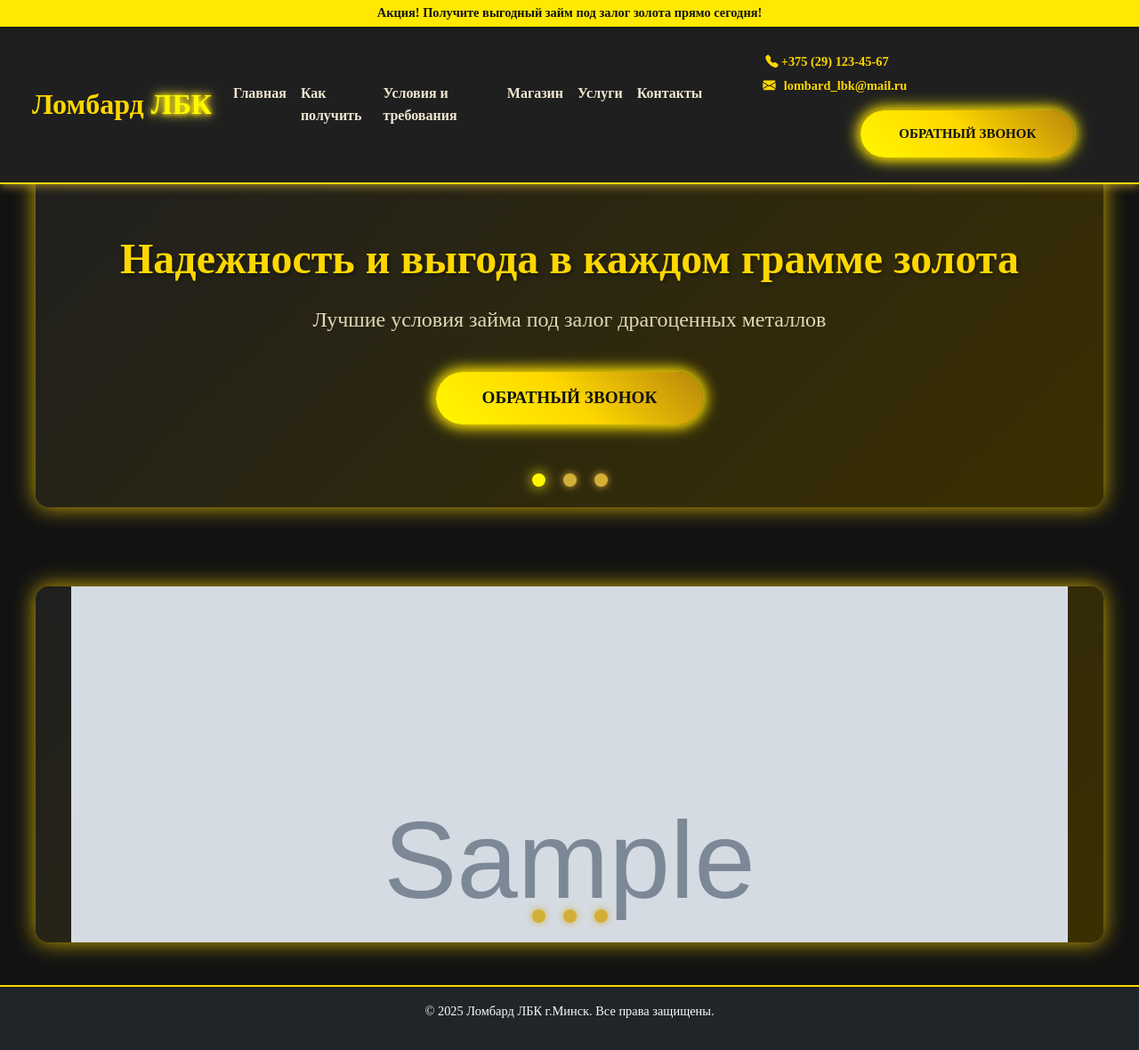
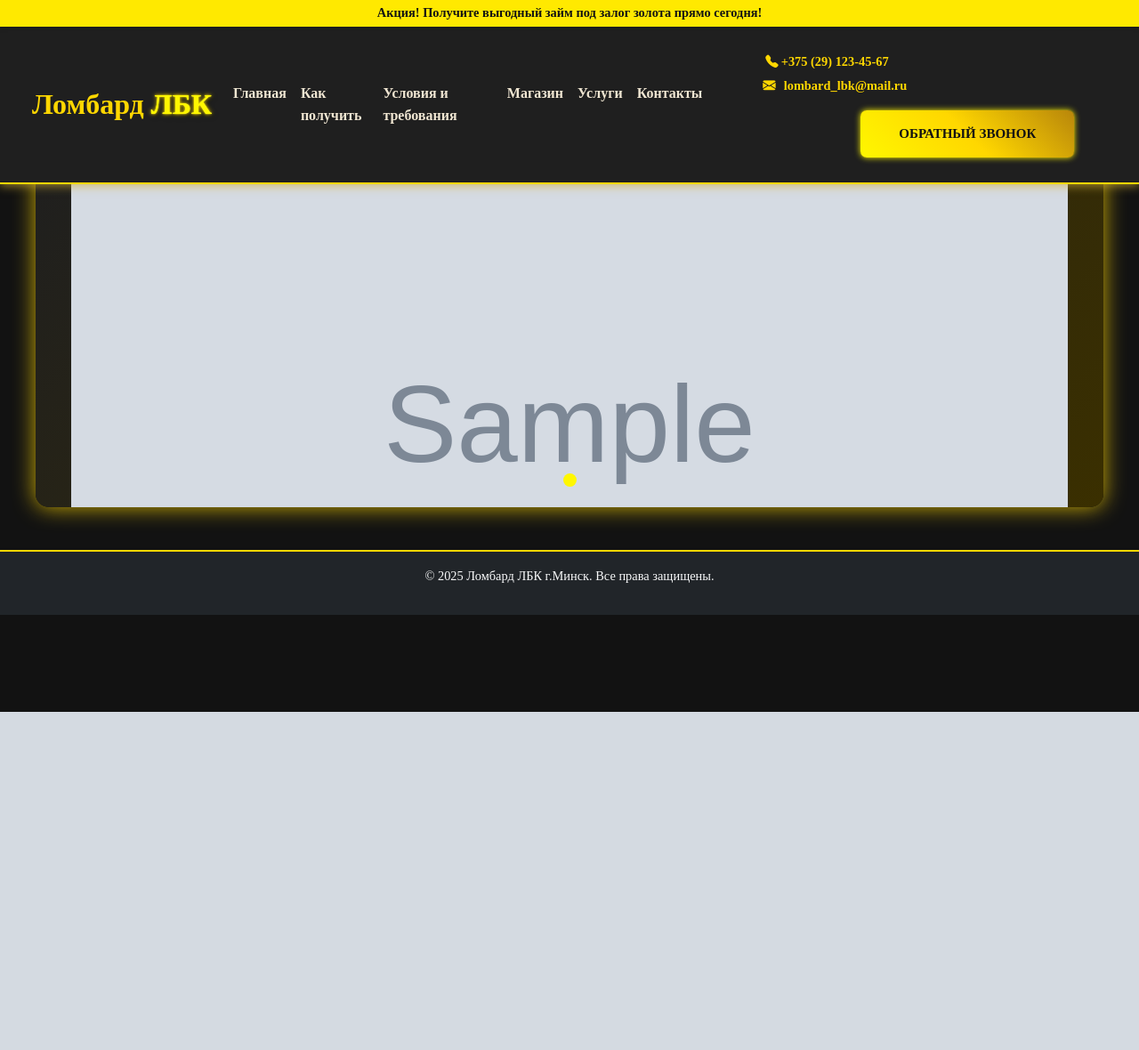
Before and after one commit to TumashenkaAliaksandr/lomabard_lbk, a Django app: page / in a window 1280 px wide. Shown: the whole page at 89% size. After the commit the page ends 800 px from the top, so only its background shows below. Run offline with Django 5.2, Linux system fonts and the light colour scheme; tables that the repository leaves empty hold one stand-in row (values such as "Sample post"); grey boxes marked "Sample" are stand-in pictures.

Commit message:
added new styles for buttons, and fixing js fpr slides, refactoring and adaptation main slider template

```diff
--- a/templates/main/main_slider.html
+++ b/templates/main/main_slider.html
@@ -2,37 +2,10 @@
 
 <section class="hero-slider">
     <!-- Радио-кнопки для переключения слайдов -->
-    <input type="radio" name="slider" id="slide1" checked>
-    <input type="radio" name="slider" id="slide2">
-    <input type="radio" name="slider" id="slide3">
+    {% for slide in slides %}
+        <input type="radio" name="slider" id="slide{{ forloop.counter }}" {% if forloop.first %}checked{% endif %} hidden>
+    {% endfor %}
 
-    <div class="slides">
-        <div class="slide s1">
-            <h2 class="hero-title gold-text">Надежность и выгода в каждом грамме золота</h2>
-            <p class="hero-subtitle">Лучшие условия займа под залог драгоценных металлов</p>
-            <a href="#" class="btn gold-btn">Обратный Звонок</a>
-        </div>
-        <div class="slide s2">
-            <h2 class="hero-title gold-text">Быстрые займы без лишних вопросов</h2>
-            <p class="hero-subtitle">Получите деньги уже сегодня на выгодных условиях</p>
-            <a href="#" class="btn gold-btn">Подробнее</a>
-        </div>
-        <div class="slide s3">
-            <h2 class="hero-title gold-text">Безопасность и конфиденциальность</h2>
-            <p class="hero-subtitle">Ваши данные под надежной защитой</p>
-            <a href="#" class="hero btn gold-btn">Связаться с нами</a>
-        </div>
-    </div>
-
-    <!-- Навигация -->
-    <div class="slider-nav">
-        <label for="slide1" class="nav-dot"></label>
-        <label for="slide2" class="nav-dot"></label>
-        <label for="slide3" class="nav-dot"></label>
-    </div>
-</section>
-
-<section class="hero-slider">
     <div class="slides">
         {% for slide in slides %}
             <div class="slide">
@@ -50,8 +23,8 @@
 
     <!-- Навигация -->
     <div class="slider-nav">
-        <label for="slide1" class="nav-dot"></label>
-        <label for="slide2" class="nav-dot"></label>
-        <label for="slide3" class="nav-dot"></label>
+        {% for slide in slides %}
+            <label for="slide{{ forloop.counter }}" class="nav-dot"></label>
+        {% endfor %}
     </div>
 </section>
--- a/webapp/static/webapp/css/main.css
+++ b/webapp/static/webapp/css/main.css
@@ -76,9 +76,8 @@ header.header {
 
 .logo .gold-text {
     color: #fff700;
-    text-shadow: 0 0 5px #fff700,
-    0 0 10px #ffd700,
-    0 0 15px #ffec8b;
+    text-shadow: 0 0 2px #fff700, 0 0 5px #FFD700, 0 0 0px #ffec8b;
+    filter: drop-shadow(2px 2px 2px rgba(0, 0, 0, 0.4));
 }
 
 .padding-menu {
@@ -96,6 +95,18 @@ header.header {
     color: #ffd700 !important;
 }
 
+.slider-nav .nav-dot {
+    outline: none !important;
+    border: none !important;
+    box-shadow: none !important;
+}
+.slider-nav .nav-dot:focus {
+    outline: none !important;
+    border: none !important;
+    box-shadow: none !important;
+}
+
+
 /* Кнопка обратный звонок */
 .btn-callback {
     background: linear-gradient(45deg, #fff700, #ffd700, #b8860b);
@@ -103,7 +114,7 @@ header.header {
     font-weight: 700;
     border-radius: 30px;
     padding: 8px 25px;
-    box-shadow: 0 0 15px #ffd700, 0 0 20px #fff700;
+    box-shadow: 0 0 1px #ffd700, 0 0 7px #fff700;
     transition: background 0.3s ease, box-shadow 0.3s ease;
     border: none;
     width: 240px;
@@ -233,7 +244,7 @@ header.header {
     padding: 15px 40px;
     font-size: 1.2rem;
     border: none;
-    border-radius: 30px;
+    border-radius: 7px;
     cursor: pointer;
     transition: background 0.3s ease, box-shadow 0.3s ease;
     font-weight: 700;
@@ -245,7 +256,7 @@ header.header {
 .gold-btn {
     background: linear-gradient(45deg, #fff700, #ffd700, #b8860b);
     color: #121212;
-    box-shadow: 0 0 15px #ffd700, 0 0 20px #fff700;
+    box-shadow: 0 0 2px #ffd700, 0 0 7px #fff700;
     width: 300px;
     text-align: center;
     position: relative;
--- a/webapp/static/webapp/js/main_slider.js
+++ b/webapp/static/webapp/js/main_slider.js
@@ -1,14 +1,13 @@
 document.addEventListener('DOMContentLoaded', () => {
-    const slidesCount = 3; // Количество слайдов
+    const slidesCount = document.querySelectorAll('.hero-slider input[type="radio"]').length;
     let currentSlide = 1;
-    const intervalTime = 5000; // Интервал переключения в миллисекундах (5 секунд)
+    const intervalTime = 5000; // 5 секунд
 
     setInterval(() => {
         currentSlide++;
         if (currentSlide > slidesCount) {
             currentSlide = 1;
         }
-        // Активируем соответствующую радио-кнопку
         const radio = document.getElementById(`slide${currentSlide}`);
         if (radio) {
             radio.checked = true;
```
